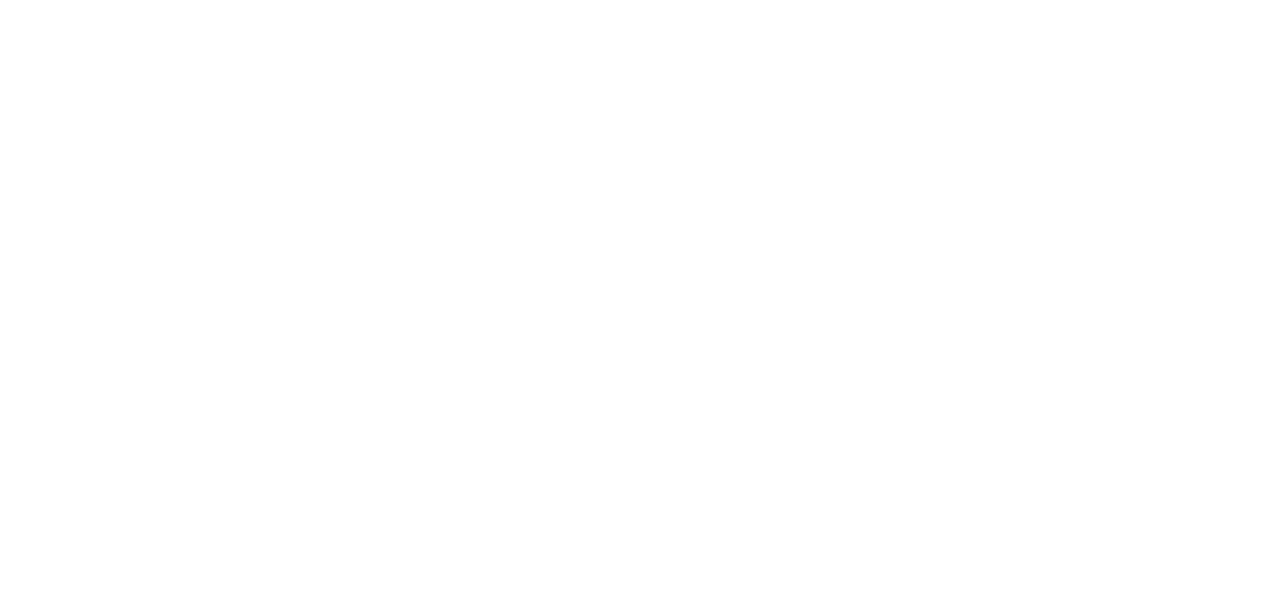
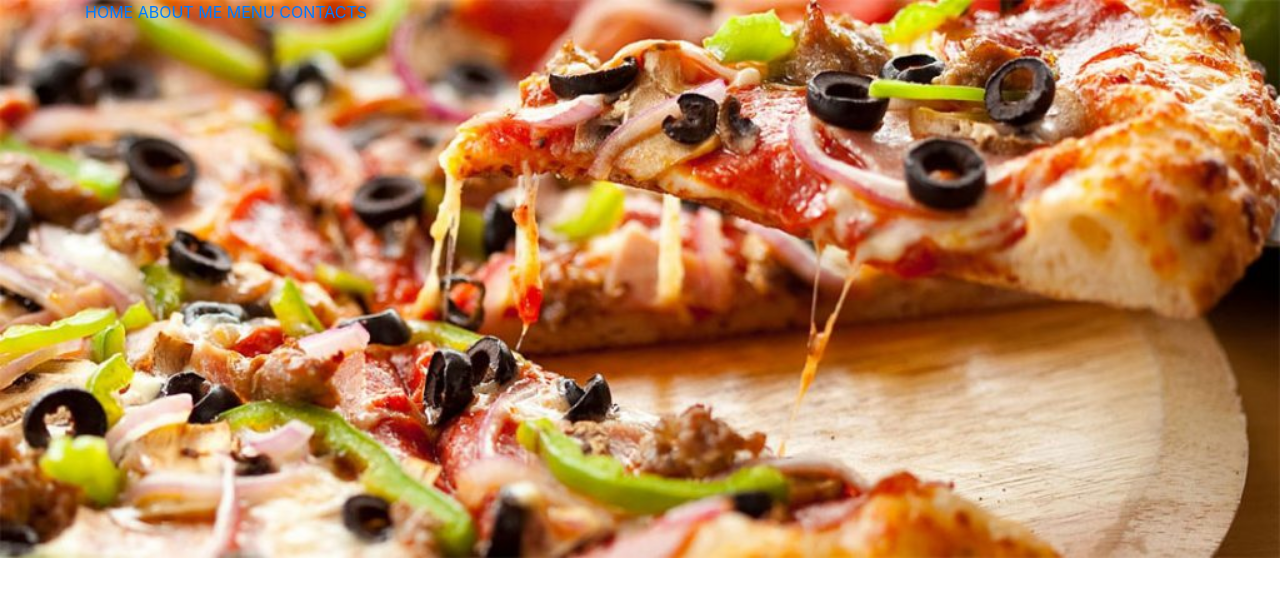
Before and after one commit to FGacheru/Pizza-project, a plain HTML site: page index.html in a window 1280 px wide. Drawn offline with nearby package versions, Linux system fonts and the light colour scheme.

Commit message:
add a nav bar

```diff
--- a/css/styles.css
+++ b/css/styles.css
@@ -0,0 +1,9 @@
+body{
+    background-image: url(../images/background1.jpg);
+    background-repeat: no-repeat;
+    background-size: cover;
+}
+
+.nav{
+    position: fixed;
+}
--- a/index.html
+++ b/index.html
@@ -3,9 +3,43 @@
 <head>
     <meta charset="UTF-8">
     <meta name="viewport" content="width=device-width, initial-scale=1.0">
-    <title>Document</title>
+    <link rel="stylesheet" href="https://maxcdn.bootstrapcdn.com/bootstrap/4.0.0/css/bootstrap.min.css"
+     integrity="sha384-Gn5384xqQ1aoWXA+058RXPxPg6fy4IWvTNh0E263XmFcJlSAwiGgFAW/dAiS6JXm" crossorigin="anonymous">
+    <title>Pizza-project</title>
+    <link rel="stylesheet" href="./css/styles.css">
 </head>
 <body>
+    <div class="container">
+        <div class="nav">
+            <nav>
+                <a href="#index">HOME</a>
+                <a href="#about">ABOUT ME</a>
+                <a href="#menu">MENU</a>
+                <a href="#contacts">CONTACTS</a>
 
+            </nav>
+        </div>
+
+
+
+
+
+
+
+
+
+
+
+
+
+
+
+
+
+    </div>
+    <script src="https://code.jquery.com/jquery-3.2.1.slim.min.js" integrity="sha384-KJ3o2DKtIkvYIK3UENzmM7KCkRr/rE9/Qpg6aAZGJwFDMVNA/GpGFF93hXpG5KkN" crossorigin="anonymous"></script>
+    <script src="https://cdnjs.cloudflare.com/ajax/libs/popper.js/1.12.9/umd/popper.min.js" integrity="sha384-ApNbgh9B+Y1QKtv3Rn7W3mgPxhU9K/ScQsAP7hUibX39j7fakFPskvXusvfa0b4Q" crossorigin="anonymous"></script>
+    <script src="https://maxcdn.bootstrapcdn.com/bootstrap/4.0.0/js/bootstrap.min.js" integrity="sha384-JZR6Spejh4U02d8jOt6vLEHfe/JQGiRRSQQxSfFWpi1MquVdAyjUar5+76PVCmYl" crossorigin="anonymous"></script>
+    <script src="./js/script.js"></script>
 </body>
 </html>
```
Also changed, not shown: images/background1.jpg (added).
